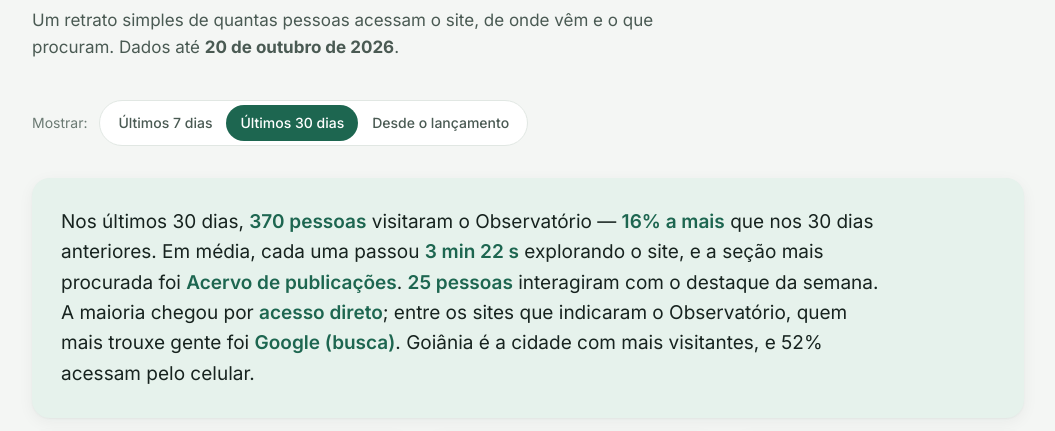
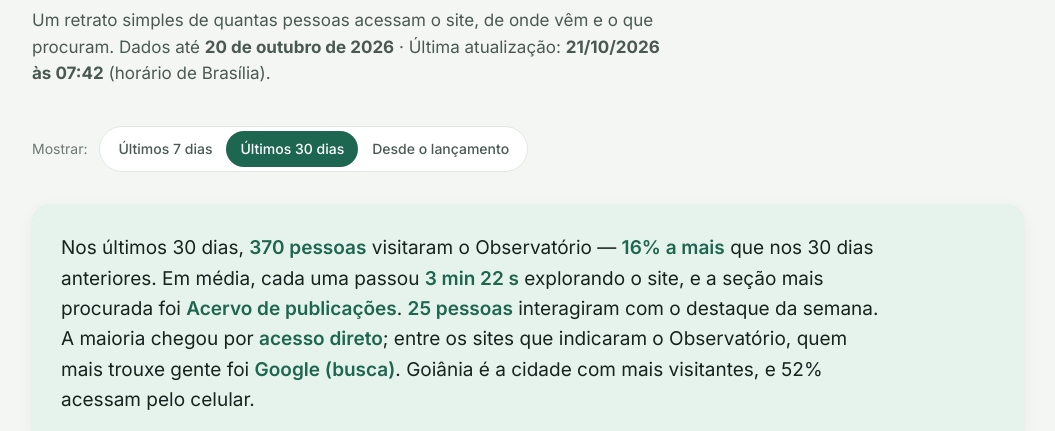
Before and after one commit to VictorGit10/audiencia-observatorio, a website: page index.html in a window 1280 px wide. Shown: the part 144-575 px from the top of the page, without its empty margins (112-1167 px from the left). Drawn offline with Linux system fonts and the light colour scheme.

Commit message:
Mostra data e hora da ultima atualizacao no topo do painel

```diff
--- a/index.html
+++ b/index.html
@@ -627,9 +627,11 @@ footer { margin-top: 36px; color: var(--muted); font-size: 13px; display: grid;
   $('todas-acoes').onclick = () => { allActions = !allActions; $('todas-acoes').setAttribute('aria-expanded', String(allActions)); $('todas-acoes').textContent = allActions ? 'Mostrar as principais interações' : 'Ver todas as interações'; render(); };
   let rt; addEventListener('resize', () => { clearTimeout(rt); rt = setTimeout(desenharLinha, 120); });
 
-  $('sub').innerHTML = `Um retrato simples de quantas pessoas acessam o site, de onde vêm e o que procuram. Dados até <strong>${dataLonga(D.ate)}</strong>.`;
-  const ger = new Date(D.geradoEm).toLocaleString('pt-BR', { dateStyle: 'long', timeStyle: 'short', timeZone: 'America/Sao_Paulo' });
-  $('rodape').textContent = `Atualizado em ${ger} · Coleta do Google Analytics começou em ${dataLonga(D.inicioColeta)}.`;
+  const g = new Date(D.geradoEm);
+  const gerCurto = g.toLocaleDateString('pt-BR', { day: '2-digit', month: '2-digit', year: 'numeric', timeZone: 'America/Sao_Paulo' }) + ' às ' + g.toLocaleTimeString('pt-BR', { hour: '2-digit', minute: '2-digit', timeZone: 'America/Sao_Paulo' });
+  $('sub').innerHTML = `Um retrato simples de quantas pessoas acessam o site, de onde vêm e o que procuram. Dados até <strong>${dataLonga(D.ate)}</strong> · Última atualização: <strong>${gerCurto}</strong> (horário de Brasília).`;
+  const ger = g.toLocaleString('pt-BR', { dateStyle: 'long', timeStyle: 'short', timeZone: 'America/Sao_Paulo' });
+  $('rodape').textContent = `Atualizado em ${ger} (horário de Brasília) · Coleta do Google Analytics começou em ${dataLonga(D.inicioColeta)}.`;
   tabelaDiaria();
   render();
 })();
```
